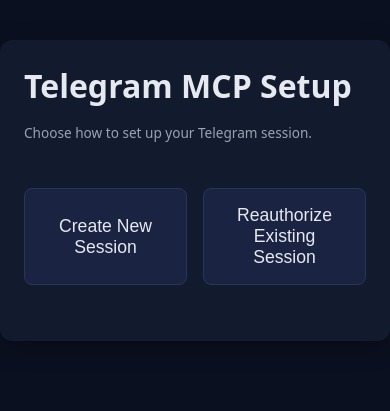
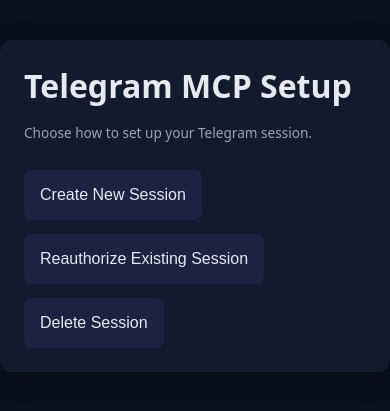
Before and after one commit to leshchenko1979/fast-mcp-telegram, a Python web app: template src/templates/setup.html in a window 390 px wide. Shown: the top 411 px of the page. Run offline with Jinja, Linux system fonts and the light colour scheme; the template is opened without the code that fills it, so the values that code supplies are empty; some libraries are stand-ins or nearby versions.

Commit message:
feat: Add session deletion functionality to web setup interface
- Add /setup/delete route with bearer token authentication
- Implement secure session file deletion with active session cleanup
- Add Delete Session button to web setup interface
- Optimize setup.html with progressive enhancement and accessibility
- Update documentation to reflect new session management options
- Add comprehensive error handling and security validations
- Browser-tested and verified working functionality

```diff
--- /dev/null
+++ b/src/templates/fragments/delete_form.html
@@ -0,0 +1,12 @@
+<h2>Delete Session</h2>
+<p class="muted">Enter your bearer token to permanently delete your session file.</p>
+<p class="muted" style="color: #ff6b6b; font-size: 0.9em;">
+    ⚠️ <strong>Warning:</strong> This action cannot be undone. Your session file will be permanently deleted.
+</p>
+
+<form hx-post="/setup/delete" hx-target="#step" hx-swap="innerHTML">
+    <label for="token">Bearer Token</label>
+    <input id="token" name="token" type="text" placeholder="Your bearer token" required />
+
+    <button type="submit">Delete Session</button>
+</form>
--- a/src/templates/setup.html
+++ b/src/templates/setup.html
@@ -1,17 +1,24 @@
 {% extends "base.html" %}
 
 {% block content %}
-<div id="step">
+<main id="step">
     <h1>Telegram MCP Setup</h1>
     <p class="muted">Choose how to set up your Telegram session.</p>
 
-    <div class="option-buttons">
-        <button type="button" onclick="showNewSession()">Create New Session</button>
-        <button type="button" onclick="showReauthorize()">Reauthorize Existing Session</button>
+    <div class="option-buttons" role="group" aria-label="Setup options">
+        <button type="button" data-form="new-session" aria-expanded="false" aria-controls="new-session-form">
+            Create New Session
+        </button>
+        <button type="button" data-form="reauthorize" aria-expanded="false" aria-controls="reauthorize-form">
+            Reauthorize Existing Session
+        </button>
+        <button type="button" data-form="delete-session" aria-expanded="false" aria-controls="delete-session-form">
+            Delete Session
+        </button>
     </div>
 
-    <div id="new-session-form" style="display: none;">
-        <h2>Create New Session</h2>
+    <section id="new-session-form" class="setup-form" hidden aria-labelledby="new-session-heading">
+        <h2 id="new-session-heading">Create New Session</h2>
         <p class="muted">Enter your phone number to authenticate with Telegram.</p>
 
         <form hx-post="/setup/phone" hx-target="#step" hx-swap="innerHTML">
@@ -19,10 +26,10 @@
             <input id="phone" name="phone" type="tel" placeholder="+1234567890" required />
             <button type="submit">Send Code</button>
         </form>
-    </div>
+    </section>
 
-    <div id="reauthorize-form" style="display: none;">
-        <h2>Reauthorize Existing Session</h2>
+    <section id="reauthorize-form" class="setup-form" hidden aria-labelledby="reauthorize-heading">
+        <h2 id="reauthorize-heading">Reauthorize Existing Session</h2>
         <p class="muted">Enter your existing bearer token to reauthorize your session.</p>
 
         <form hx-post="/setup/reauthorize" hx-target="#step" hx-swap="innerHTML">
@@ -30,36 +37,101 @@
             <input id="token" name="token" type="text" placeholder="Your bearer token" required />
             <button type="submit">Check & Reauthorize</button>
         </form>
-    </div>
-</div>
+    </section>
+
+    <section id="delete-session-form" class="setup-form" hidden aria-labelledby="delete-session-heading">
+        {% include "fragments/delete_form.html" %}
+    </section>
+</main>
 
 <style>
+    .setup-form {
+        margin-top: 2rem;
+    }
+
+    /* Enhanced button interactions */
+    .option-buttons button {
+        position: relative;
+        transition: all 0.2s ease;
+        border: 2px solid transparent;
+    }
+
+    .option-buttons button:hover {
+        transform: translateY(-1px);
+        box-shadow: 0 4px 12px rgba(0, 0, 0, 0.15);
+    }
+
+    .option-buttons button:focus {
+        outline: 2px solid #4f46e5;
+        outline-offset: 2px;
+    }
+
+    .option-buttons button[aria-expanded="true"] {
+        border-color: #4f46e5;
+        background: #1e293b;
+    }
+
+    /* Responsive design improvements */
+    @media (max-width: 640px) {
         .option-buttons {
-    display: flex;
-    gap: 1rem;
-    margin: 2rem 0;
+            flex-direction: column;
+            gap: 0.75rem;
         }
 
         .option-buttons button {
-    flex: 1;
-    padding: 1rem;
-    font-size: 1.1rem;
+            padding: 0.875rem;
+            font-size: 1rem;
         }
-
-#new-session-form, #reauthorize-form {
-    margin-top: 2rem;
     }
 </style>
 
 <script>
-function showNewSession() {
-    document.getElementById('new-session-form').style.display = 'block';
-    document.getElementById('reauthorize-form').style.display = 'none';
+    (function () {
+        'use strict';
+
+        // Single function to handle form switching - DRY principle
+        function showForm(formName) {
+            const forms = ['new-session', 'reauthorize', 'delete-session'];
+            const buttons = document.querySelectorAll('.option-buttons button');
+
+            forms.forEach(name => {
+                const form = document.getElementById(name + '-form');
+                const button = document.querySelector(`[data-form="${name}"]`);
+
+                if (name === formName) {
+                    form.hidden = false;
+                    button?.setAttribute('aria-expanded', 'true');
+                } else {
+                    form.hidden = true;
+                    button?.setAttribute('aria-expanded', 'false');
+                }
+            });
         }
 
-function showReauthorize() {
-    document.getElementById('new-session-form').style.display = 'none';
-    document.getElementById('reauthorize-form').style.display = 'block';
+        // Event delegation for better performance and maintainability
+        document.addEventListener('click', function (e) {
+            const button = e.target.closest('[data-form]');
+            if (button) {
+                e.preventDefault();
+                showForm(button.dataset.form);
             }
+        });
+
+        // Keyboard navigation support
+        document.addEventListener('keydown', function (e) {
+            if (e.key === 'Enter' || e.key === ' ') {
+                const button = e.target.closest('[data-form]');
+                if (button) {
+                    e.preventDefault();
+                    showForm(button.dataset.form);
+                }
+            }
+        });
+
+        // Progressive enhancement: ensure forms are accessible
+        document.querySelectorAll('.setup-form').forEach(form => {
+            form.setAttribute('aria-live', 'polite');
+        });
+    })();
 </script>
 {% endblock %}
```
Also changed, not shown: docs/Installation.md (+5 -4 lines), memory-bank/activeContext.md (+8 -7 lines), memory-bank/progress.md (+14 -0 lines), src/server_components/web_setup.py (+60 -1 lines). Lines whose indentation alone changed are shown as unchanged.
